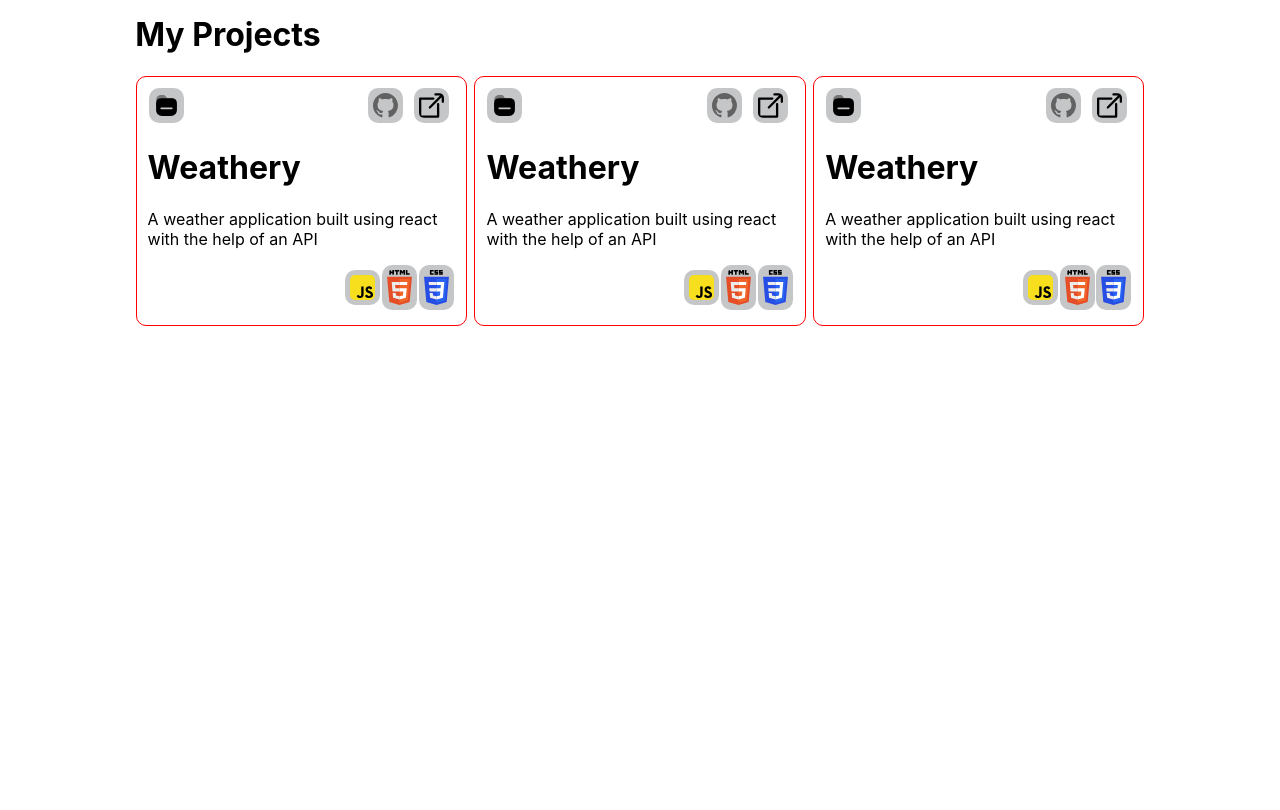
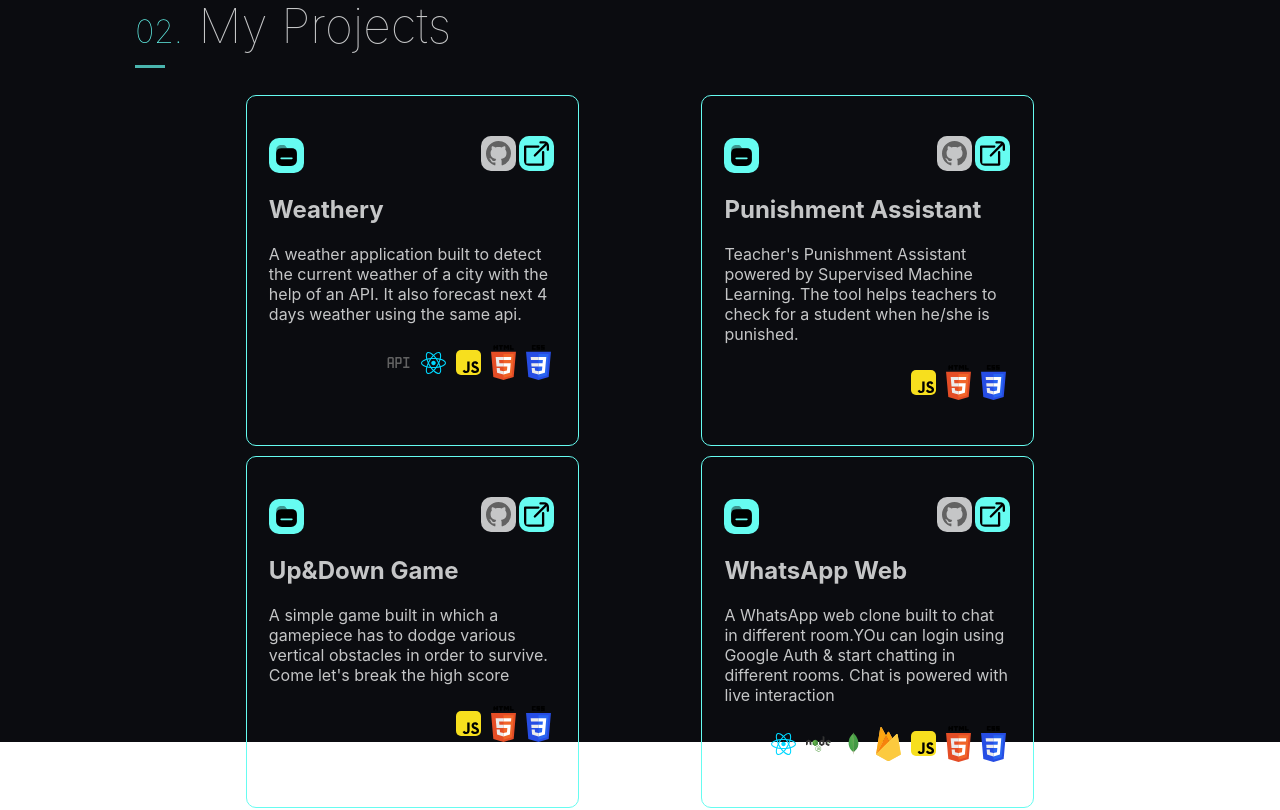
Before and after one commit to asifkhan0410/portfolioreact, a React (Create React App) app: page / in a window 1280 px wide. Shown: the part 880-1690 px from the top of the page. Before the commit the page ends 1283 px from the top, so only its background shows below. Built offline with nearby package versions, Linux system fonts and the light colour scheme.

Commit message:
project section complete

```diff
--- a/src/components/about/About.js
+++ b/src/components/about/About.js
@@ -20,9 +20,9 @@ function About() {
                 <img className="about__rightbioimage" src={dp} alt="alt"/>
                 <div className="about__rightsocials">
                     <Social imageurl={github} socialurl="https://github.com/asifkhan0410" alttext="Github"/>
-                    <Social imageurl={linkedin} socialurl="https://www.linkedin.com/in/aakhan0410/" alttext="Linkedin"/>
-                    <Social imageurl={hashnode} socialurl="https://twitter.com/khanasif41" alttext="hashnode"/>
-                    <Social imageurl={twitter} socialurl="https://asifkhan.hashnode.dev/" alttext="Twitter"/>
+                    <Social imageurl={linkedin} socialurl="https://www.linkedin.com/in/aakhan0410" alttext="Linkedin"/>
+                    <Social imageurl={hashnode} socialurl="https://asifkhan.hashnode.dev" alttext="hashnode"/>
+                    <Social imageurl={twitter} socialurl="https://twitter.com/khanasif41" alttext="Twitter"/>
                 </div>
             </div>
         </div>
--- /dev/null
+++ b/src/components/icons/Icon.css
@@ -0,0 +1,13 @@
+.icon{
+    display: flex;
+    justify-content: center;
+    flex:0.12;
+}
+.icon:hover{
+    transform: rotate(360deg);
+}
+.iconimg{
+    width:25px;
+    padding: 5px;
+    border-radius: 10px;
+}
--- /dev/null
+++ b/src/components/icons/Icon.js
@@ -0,0 +1,12 @@
+import React from 'react'
+import "./Icon.css"
+
+function Social({imageurl,alttext}) {
+    return (
+        <div className="icon">
+            <img className="iconimg" src={imageurl} alt={alttext}/>
+        </div>
+    )
+}
+
+export default Social
--- a/src/components/projects/Project.css
+++ b/src/components/projects/Project.css
@@ -1,8 +1,38 @@
 .projects{
-    margin: 6% 10%;
+    padding: 2% 10%;
+    height: 94vh;
+    background-color: #0b0c10;
+    transition: all ease-in 0.3s;
+    color: #c5c6c7;
+}
+.projects__header{
+    color: #66fcf1;
+    font-size: 2rem;
+    font-weight: lighter;
+    padding-right: 1rem;
 }
 .projects > h1{
     margin-left:0.7%;
+    font-size: 3rem;
+    font-weight: lighter;
+}
+.projects>h1:hover{
+    color: #66fcf1;
+    font-weight: 500;
+}
+.projects>h1::after{
+    content: "";
+    display: block;
+    width: 30px;
+    height: 3px;
+    position: relative;
+    top: 0.2em;
+    background-color: #66fcf1;
+    transition: all 0.25s cubic-bezier(0.645, 0.045, 0.355, 1) 0s;
+    opacity: 0.7;
+}
+.projects>h1:hover::after{
+    width:50%;
 }
 .projects__grid{
     display: flex;
@@ -11,9 +41,10 @@
 }
 .singleproject{
     display: flex;
-    width: 30%;
-    border: 1px solid red;
-    padding: 11px;
+    width: 28%;
+    border: 1px solid #66fcf1;
+    padding: 40px 22px;
+    margin:5px;
     border-radius: 10px;
     flex-direction: column;
 }
@@ -22,10 +53,18 @@
     justify-content: space-between;
     align-items: center;
 }
+.singleproject__headerwraper{
+    background-color: #66fcf1;
+    border-radius: 10px;
+}
 .singleproject__headeritems{
     display: flex;
     flex: 0.3;
     justify-content: space-around;
+    align-items: baseline;
+}
+.singleproject__body> h2:hover{
+    color:#66fcf1;
 }
 .singleproject__languagesused{
     display: flex;
--- a/src/components/projects/Projects.js
+++ b/src/components/projects/Projects.js
@@ -5,11 +5,14 @@ import "./Project.css"
 function Projects() {
     return (
         <div className="projects">
-            <h1>My Projects</h1>
+            <h1><span className="projects__header">02.</span>My Projects</h1>
             <div className="projects__grid">
-                <SingleProject githublink="https://github.com/asifkhan0410/weatherapp" gotolink="https://khanweatherapp.netlify.app/" title="Weathery" bio="A weather application built using react with the help of an API" languages={["Javascript","HTML","CSS"]}/>
-                <SingleProject githublink="https://github.com/asifkhan0410/weatherapp" gotolink="https://khanweatherapp.netlify.app/" title="Weathery" bio="A weather application built using react with the help of an API" languages={["Javascript","HTML","CSS"]}/>
-                <SingleProject githublink="https://github.com/asifkhan0410/weatherapp" gotolink="https://khanweatherapp.netlify.app/" title="Weathery" bio="A weather application built using react with the help of an API" languages={["Javascript","HTML","CSS"]}/>
+                <SingleProject githublink="https://github.com/asifkhan0410/weatherapp" gotolink="https://khanweatherapp.netlify.app/" title="Weathery" bio="A weather application built to detect the current weather of a city with the help of an API. It also forecast next 4 days weather using the same api." languages={["api","react","Javascript","HTML","CSS"]}/>
+                <SingleProject githublink="https://github.com/asifkhan0410/punishmentassistant" gotolink="https://punishmentassistant.vercel.app/" title="Punishment Assistant" bio="Teacher's Punishment Assistant powered by Supervised Machine Learning. The tool helps teachers to check for a student when he/she is punished." languages={["Javascript","HTML","CSS"]}/>
+                <SingleProject githublink="https://github.com/asifkhan0410/javascript30in30/tree/master/canvasgame" gotolink="http://upanddownroundandround.netlify.app/" title="Up&Down Game" bio="A simple game built in which a gamepiece has to dodge various vertical obstacles in order to survive. Come let's break the high score" languages={["Javascript","HTML","CSS"]}/>
+                <SingleProject githublink="https://github.com/asifkhan0410/whatsappclone" gotolink=" https://whatsapp-24799.web.app/" title="WhatsApp Web" bio="A WhatsApp web clone built to chat in different room.YOu can login using Google Auth & start chatting in different rooms. Chat is powered with live interaction" languages={["react","nodejs","mongodb","firebase","Javascript","HTML","CSS"]}/>
+                <SingleProject githublink="https://github.com/asifkhan0410/amazonclone" gotolink="https://project-83774.web.app/" title="Amazon Clone" bio="A react web app build with firebase sign-in integration.It uses Stripe API(checkout), Context-API(global state management) & React Router(switching pages)." languages={["react","api","firebase","Javascript","HTML","CSS"]}/>
+                <SingleProject githublink="https://github.com/asifkhan0410/itunes-search" gotolink="https://itunesearchify.netlify.app/" title="Searchify" bio="A basic UI which has a search bar from which you can search a particular song it displays below all the songs related to it. it uses Itunes API" languages={["react","api","Javascript","HTML","CSS"]}/>
             </div>
         </div>
     )
--- a/src/components/projects/SingleProject.js
+++ b/src/components/projects/SingleProject.js
@@ -5,34 +5,39 @@ import goto from "../../images/goto.svg"
 import html from "../../images/html-5.svg"
 import css from "../../images/css-3.svg"
 import javascript from "../../images/javascript.svg"
+import react from "../../images/react.svg"
+import nodejs from "../../images/nodejs.svg"
+import mongodb from "../../images/mongodb.svg"
+import api from "../../images/api.svg"
+import firebase from "../../images/firebase.svg"
 import Social from '../socials/Social'
+import Icon from '../icons/Icon'
 
 
 function SingleProject({githublink,gotolink,title,bio,languages}) {
     return (
         <div className="singleproject">
             <div className="singleproject__header">
-                <Social imageurl={folder} socialurl="" alttext="Folder"/>
+                <span className="singleproject__headerwraper"><Icon imageurl={folder} alttext="Folder"/></span>
                 <div className="singleproject__headeritems">
                     <Social imageurl={github} socialurl={githublink} alttext={title}/>
-                    <Social imageurl={goto} socialurl={gotolink} alttext={bio}/>
+                    <span className="singleproject__headerwraper"><a href={gotolink}><Icon imageurl={goto} alttext={bio}/></a></span>
                 </div>
             </div>
             <div className="singleproject__body">
-                <h1>{title}</h1>
+                <h2>{title}</h2>
                 <p>{bio}</p>
             </div>
             <div className="singleproject__languagesused">
                 {languages.map(language =>{
-                    console.log(language)
-                    if(language=="HTML"){
-                        console.log("hi");
-                        return <Social imageurl={html} socialurl={githublink} alttext="hi"/>
-                    }else if(language=="CSS"){
-                        return <Social imageurl={css} socialurl={githublink} alttext="hi"/>
-                    }else if(language=="Javascript"){
-                         return <Social imageurl={javascript} socialurl={githublink} alttext="hi"/>
-                    }
+                    if(language=="HTML")return <Icon imageurl={html} alttext={language}/>
+                    else if(language=="CSS")return <Icon imageurl={css} alttext={language}/>
+                    else if(language=="Javascript")return <Icon imageurl={javascript} alttext={language}/>
+                    else if(language=="react")return <Icon imageurl={react}  alttext={language}/>
+                    else if(language=="nodejs")return <Icon imageurl={nodejs}  alttext={language}/>
+                    else if(language=="mongodb")return <Icon imageurl={mongodb} alttext={language}/>
+                    else if(language=="api")return <Icon imageurl={api}  alttext={language}/>
+                    else if(language=="firebase")return <Icon imageurl={firebase} alttext={language}/>
                 })}
             </div>
         </div>
```
